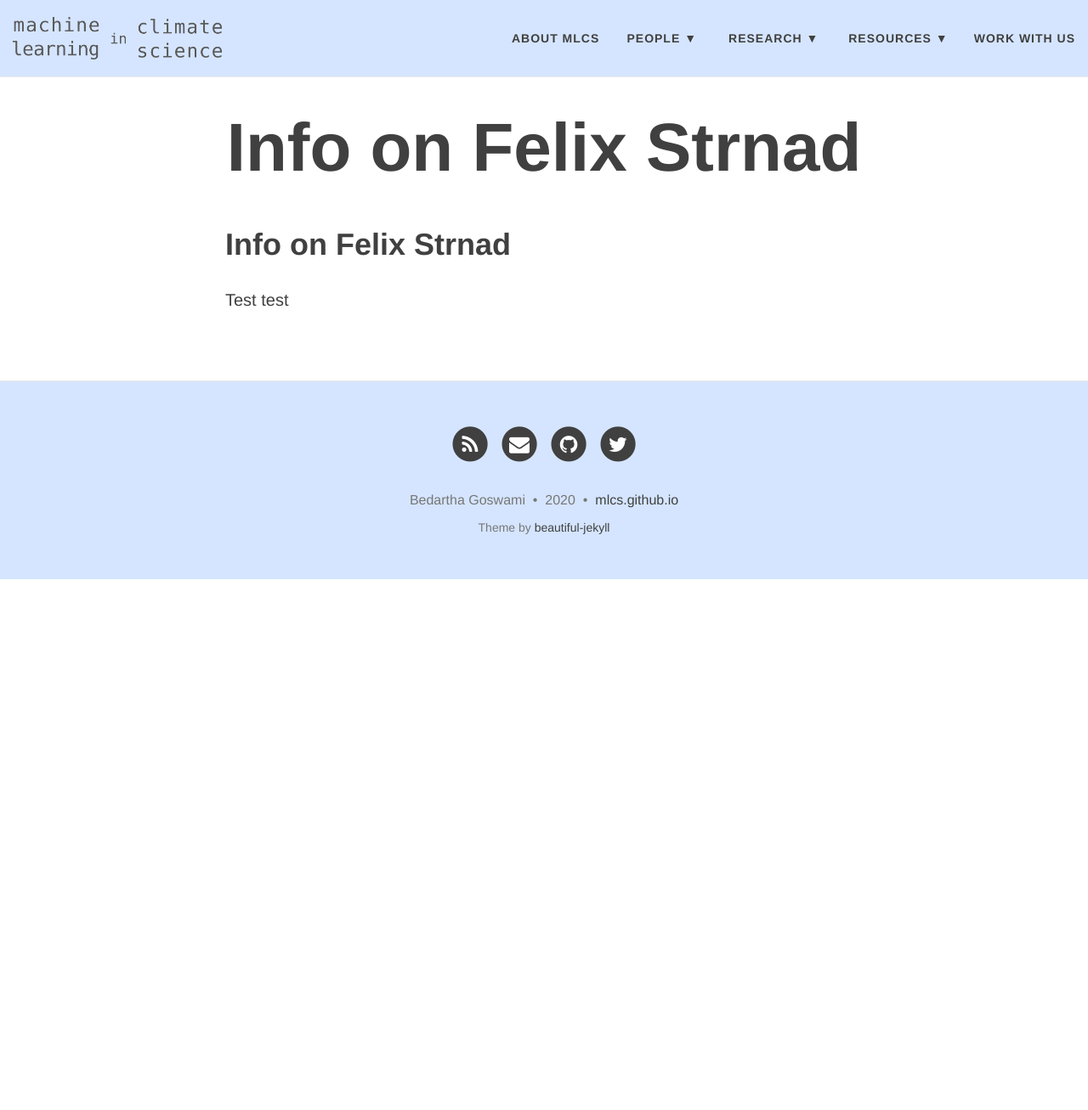
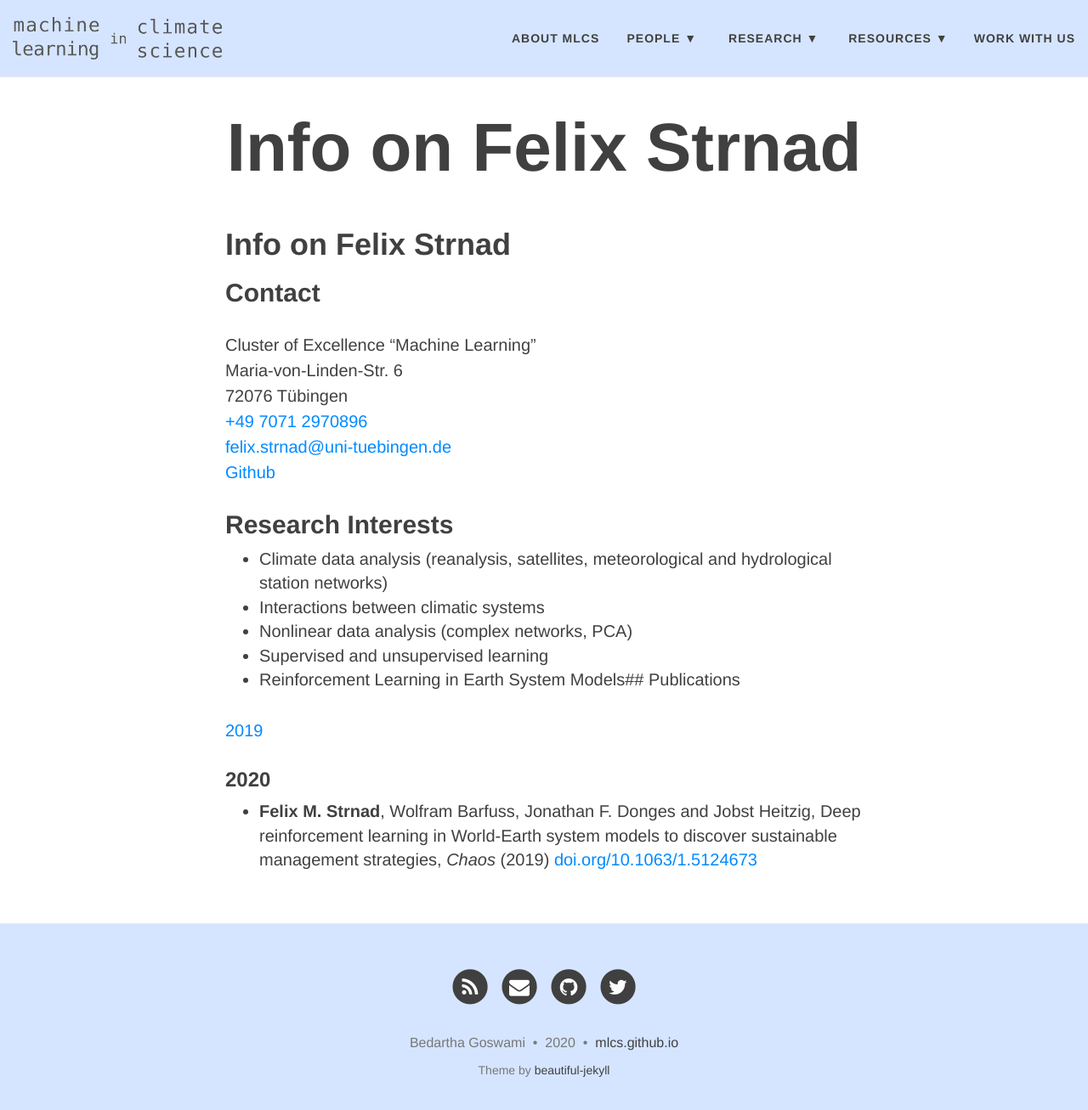
Before and after one commit to mlcs/mlcs.github.io, a Jekyll site: the page built from people/strnad.md, in a window 1280 px wide and 1321 px high. Shown: the top 1307 px of the window at 85% size. Built offline with Jekyll 4.4.1, drawn with Linux system fonts in a browser that asks for light colours; nearby versions of some CDN libraries; our own code applies the rules of GitHub Pages for plain Markdown files.

Commit message:
infofile Felix

```diff
--- a/people/strnad.md
+++ b/people/strnad.md
@@ -1,3 +1,30 @@
 # Info on Felix Strnad
 
-Test test
+
+## Contact
+
+Cluster of Excellence "Machine Learning"
+Maria-von-Linden-Str. 6
+72076 Tübingen
+[+49 7071 2970896](tel:+4970712970896)
+[felix.strnad@uni-tuebingen.de](mailto:felix.strnad@uni-tuebingen.de)
+[Github](https://github.com/fstrnad)
+
+
+## Research Interests
+
++ Climate data analysis (reanalysis, satellites, meteorological and
+    hydrological station networks)
++ Interactions between climatic systems
++ Nonlinear data analysis (complex networks, PCA)
++ Supervised and unsupervised learning
++ Reinforcement Learning in Earth System Models## Publications
+
+[2019](#2019)
+
+### 2020
++ **Felix M. Strnad**, Wolfram Barfuss, Jonathan F. Donges and Jobst Heitzig,
+    Deep reinforcement learning in World-Earth system models to discover sustainable management strategies,
+    _Chaos_
+    (2019)
+    [doi.org/10.1063/1.5124673](https://doi.org/10.1063/1.5124673)
```
